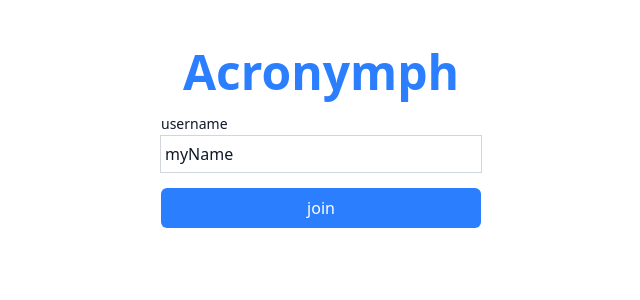
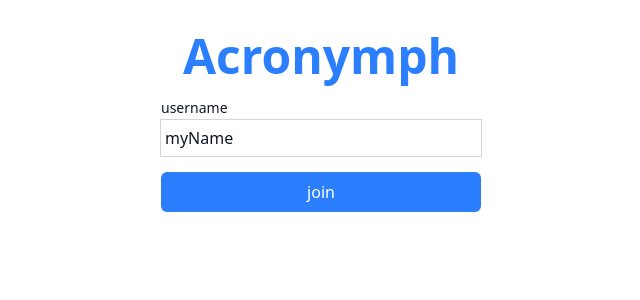
Before and after one commit to Merk42/acronymph, a React (Vite) app in the folder client/: page / in a window 1280 px wide. Shown: the top 300 px of the page, without its empty margins (319-959 px from the left). Built offline with nearby package versions, Linux system fonts and the light colour scheme; no server answers.

Commit message:
minor layout updates

```diff
--- a/client/src/App.tsx
+++ b/client/src/App.tsx
@@ -148,11 +148,11 @@ function App() {
   }, [])
   */
   return (
-      <div className={`grid gap-8 p-8 ${roundMode ? 'sm:grid-cols-[25ch_1fr]' : ''} `}>
+      <div className={`grid gap-8 ${roundMode ? 'sm:grid-cols-[25ch_1fr]' : ''} `}>
         { roundMode &&
         <Players players={players} id={userID} />
         }
-        <main>
+        <main className='p-4'>
           { roundNumber > 0 &&
             <div className='flex mb-8'>
               <RoundDisplay round={roundNumber} mode={roundMode}/>
--- a/client/src/components/Players.tsx
+++ b/client/src/components/Players.tsx
@@ -24,10 +24,10 @@ function Players({players, id}:PlayersProps) {
     }, [players])
 
     return (
-        <div>
-            <ol className="flex sm:grid grid-cols-[1fr_3ch] m-0 p-0 gap-2 overflow-auto">
+        <div className="overflow-auto bg-gray-100 dark:bg-gray-800">
+            <ol className="flex sm:grid grid-cols-[1fr_3ch] m-0 gap-x-3 sm:gap-x-1 gap-y-2 p-4">
                 { sortedPlayers.map((player) =>
-                <li className={`flex sm:contents gap-4 ${player.id === id ? 'font-bold text-blue-500 dark:text-blue-400' : ''} `} key={player.id}>
+                <li className={`whitespace-nowrap flex sm:contents gap-1 sm:gap-4 ${player.id === id ? 'font-bold text-blue-500 dark:text-blue-400' : ''} `} key={player.id}>
                     <span>{player.name}</span>
                     <span className="text-right">{player.score}</span>
                 </li>
```
